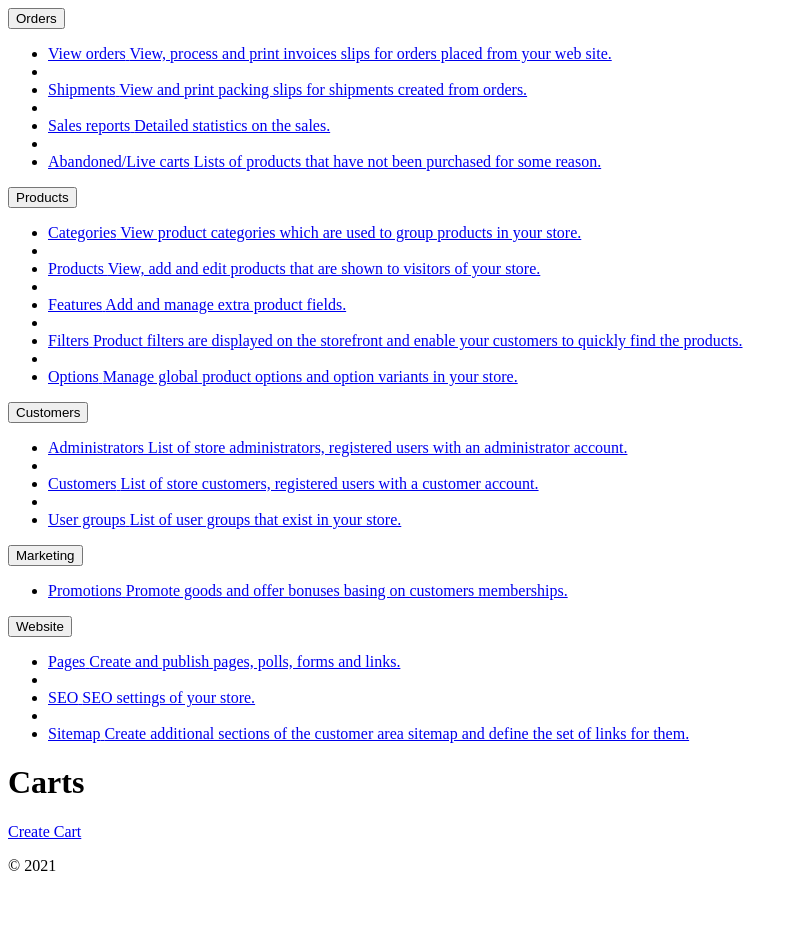
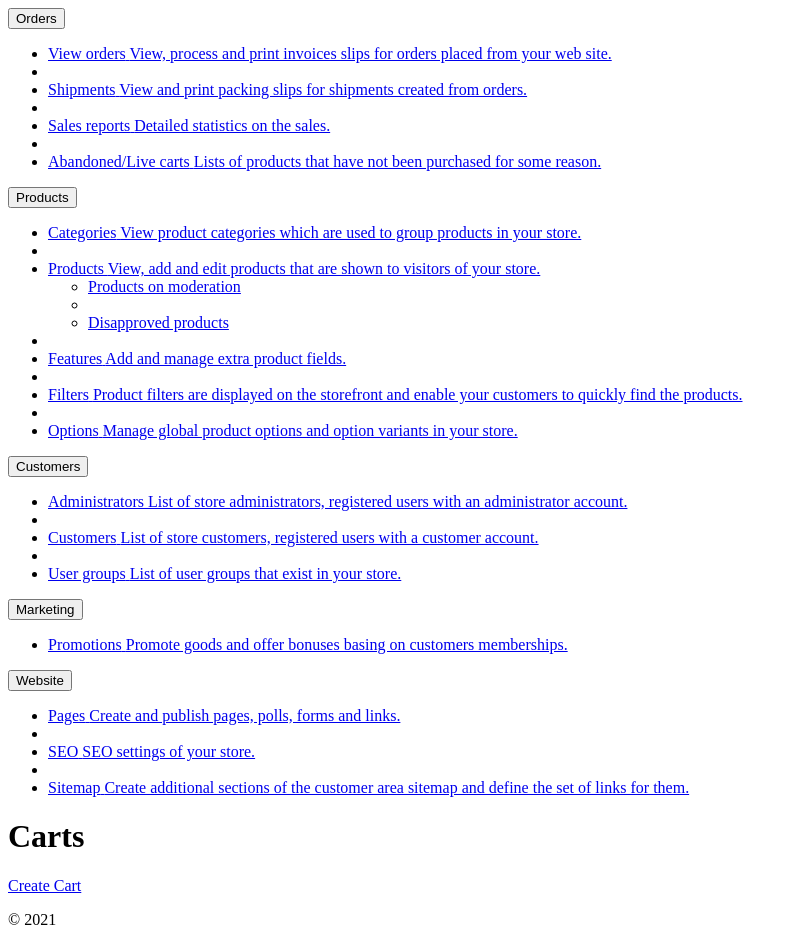
Before and after one commit to VladislavRevenko/yiicscart, a Yii app: template backend/views/cart/index.php in a window 1280 px wide. Shown: the whole page, without its empty margins (0-797 px from the left). Before the commit the page ends 871 px from the top, so only its background shows below. Run offline with PHP 8.4 and a stand-in for Yii, Linux system fonts and the light colour scheme; the template is opened without the code that fills it, so the values that code supplies are empty; some libraries are stand-ins or nearby versions.

Commit message:
IT-1 : Add submenu for product, but it's not working

```diff
--- a/backend/views/layouts/main.php
+++ b/backend/views/layouts/main.php
@@ -161,10 +161,16 @@
                     <span class="hint">View product categories which are used to group products in your store.</span>
                 </a></li>
                 <li role="separator" class="divider"></li>
-                <li><a href="#">
+                <li class="dropdown-submenu"><a href="#">
                     <span>Products</span>
                     <span class="hint">View, add and edit products that are shown to visitors of your store.</span>
-                </a></li>
+                </a>
+                <ul class="dropdown-menu">
+                    <li class=""><a href="#">Products on moderation</a></li>
+                    <li role="separator" class="divider"></li>
+                    <li class=""><a href="#">Disapproved products</a></li>
+                </ul>
+                </li>
                 <li role="separator" class="divider"></li>
                 <li><a href="#">
                     <span>Features</span>
```
